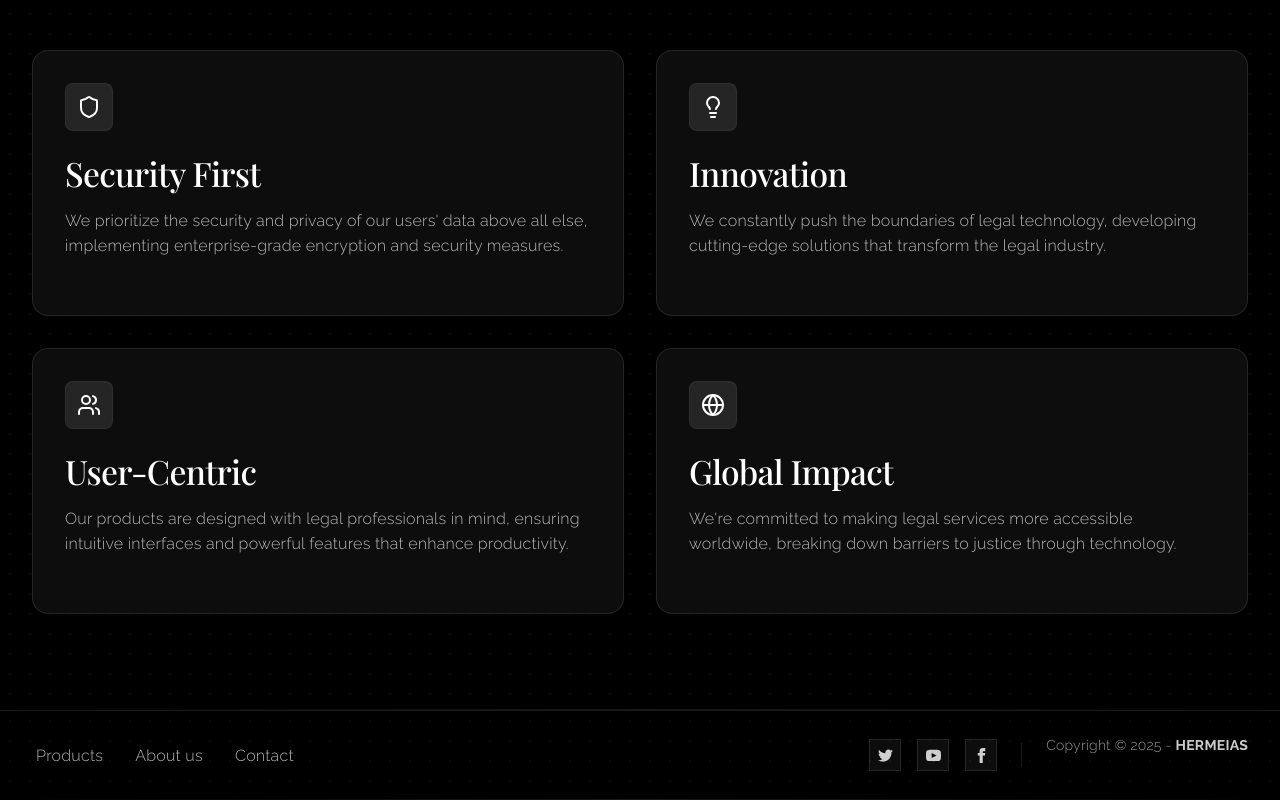
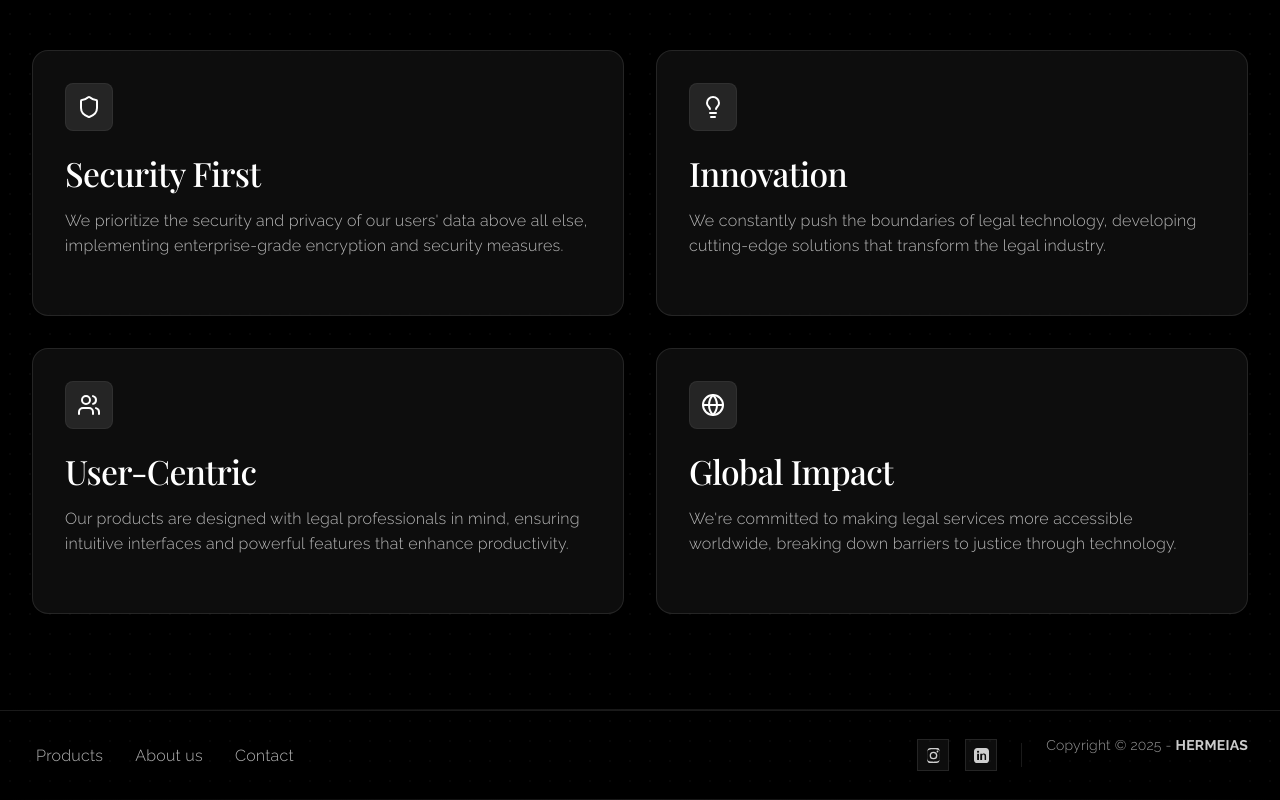
Before and after one commit to DevAdvancer/HERMEiASv2, a React (Vite) app: page / in a window 1280 px wide. Shown: the part 2511-3311 px from the top of the page. Built offline with nearby package versions, Linux system fonts and the light colour scheme; a web font is replaced by a local one; what tailwindcss-motion would draw is missing.

Commit message:
Updated the social media icons and links

```diff
--- a/src/components/Footer.jsx
+++ b/src/components/Footer.jsx
@@ -36,9 +36,10 @@ const Footer = () => {
                     <div className="flex items-center gap-x-6">
                         {/* Social Media Icons - Square boxes */}
                         <nav className="flex gap-x-4">
+                            {/* Instagram */}
                             <a
                                 className="glow-hover w-8 h-8 flex items-center justify-center rounded-none bg-white/5 border border-white/10 hover:bg-white/10 hover:border-white/20 transition-all duration-300"
-                                href="#"
+                                href="https://www.instagram.com/hermeias.company/" target="_blank" rel="noopener noreferrer"
                             >
                                 <svg
                                     xmlns="http://www.w3.org/2000/svg"
@@ -46,13 +47,13 @@ const Footer = () => {
                                     height="15"
                                     viewBox="0 0 24 24"
                                     className="fill-white/80 hover:fill-white transition-colors duration-300">
-                                    <path
-                                        d="M24 4.557c-.883.392-1.832.656-2.828.775 1.017-.609 1.798-1.574 2.165-2.724-.951.564-2.005.974-3.127 1.195-.897-.957-2.178-1.555-3.594-1.555-3.179 0-5.515 2.966-4.797 6.045-4.091-.205-7.719-2.165-10.148-5.144-1.29 2.213-.669 5.108 1.523 6.574-.806-.026-1.566-.247-2.229-.616-.054 2.281 1.581 4.415 3.949 4.89-.693.188-1.452.232-2.224.084.626 1.956 2.444 3.379 4.6 3.419-2.07 1.623-4.678 2.348-7.29 2.04 2.179 1.397 4.768 2.212 7.548 2.212 9.142 0 14.307-7.721 13.995-14.646.962-.695 1.797-1.562 2.457-2.549z"></path>
+                                    <path d="M12 2.163c3.204 0 3.584.012 4.85.07 1.366.062 2.633.334 3.608 1.308.974.974 1.246 2.241 1.308 3.608.058 1.266.07 1.646.07 4.85s-.012 3.584-.07 4.85c-.062 1.366-.334 2.633-1.308 3.608-.974.974-2.241 1.246-3.608 1.308-1.266.058-1.646.07-4.85.07s-3.584-.012-4.85-.07c-1.366-.062-2.633-.334-3.608-1.308-.974-.974-1.246-2.241-1.308-3.608C2.175 15.647 2.163 15.267 2.163 12s.012-3.584.07-4.85c.062-1.366.334-2.633 1.308-3.608C4.515 2.567 5.782 2.295 7.148 2.233 8.414 2.175 8.794 2.163 12 2.163zm0-2.163C8.741 0 8.332.013 7.052.072 5.771.131 4.659.363 3.678 1.344c-.98.98-1.213 2.092-1.272 3.373C2.013 5.668 2 6.077 2 12c0 5.923.013 6.332.072 7.613.059 1.281.292 2.393 1.272 3.373.98.98 2.092 1.213 3.373 1.272C8.332 23.987 8.741 24 12 24s3.668-.013 4.948-.072c1.281-.059 2.393-.292 3.373-1.272.98-.98 1.213-2.092 1.272-3.373.059-1.281.072-1.69.072-7.613 0-5.923-.013-6.332-.072-7.613-.059-1.281-.292-2.393-1.272-3.373-.98-.98-2.092-1.213-3.373-1.272C15.668.013 15.259 0 12 0zm0 5.838a6.162 6.162 0 1 0 0 12.324 6.162 6.162 0 0 0 0-12.324zm0 10.162a3.999 3.999 0 1 1 0-7.998 3.999 3.999 0 0 1 0 7.998zm6.406-11.845a1.44 1.44 0 1 0 0 2.88 1.44 1.44 0 0 0 0-2.88z"/>
                                 </svg>
                             </a>
+                            {/* LinkedIn */}
                             <a
                                 className="glow-hover w-8 h-8 flex items-center justify-center rounded-none bg-white/5 border border-white/10 hover:bg-white/10 hover:border-white/20 transition-all duration-300"
-                                href="#"
+                                href="https://www.linkedin.com/company/hermeias-p2p/" target="_blank" rel="noopener noreferrer"
                             >
                                 <svg
                                     xmlns="http://www.w3.org/2000/svg"
@@ -60,22 +61,7 @@ const Footer = () => {
                                     height="15"
                                     viewBox="0 0 24 24"
                                     className="fill-white/80 hover:fill-white transition-colors duration-300">
-                                    <path
-                                        d="M19.615 3.184c-3.604-.246-11.631-.245-15.23 0-3.897.266-4.356 2.62-4.385 8.816.029 6.185.484 8.549 4.385 8.816 3.6.245 11.626.246 15.23 0 3.897-.266 4.356-2.62 4.385-8.816-.029-6.185-.484-8.549-4.385-8.816zm-10.615 12.816v-8l8 3.993-8 4.007z"></path>
-                                </svg>
-                            </a>
-                            <a
-                                className="glow-hover w-8 h-8 flex items-center justify-center rounded-none bg-white/5 border border-white/10 hover:bg-white/10 hover:border-white/20 transition-all duration-300"
-                                href="#"
-                            >
-                                <svg
-                                    xmlns="http://www.w3.org/2000/svg"
-                                    width="15"
-                                    height="15"
-                                    viewBox="0 0 24 24"
-                                    className="fill-white/80 hover:fill-white transition-colors duration-300">
-                                    <path
-                                        d="M9 8h-3v4h3v12h5v-12h3.642l.358-4h-4v-1.667c0-.955.192-1.333 1.115-1.333h2.885v-5h-3.808c-3.596 0-5.192 1.583-5.192 4.615v3.385z"></path>
+                                    <path d="M19 0h-14c-2.761 0-5 2.239-5 5v14c0 2.761 2.239 5 5 5h14c2.761 0 5-2.239 5-5v-14c0-2.761-2.239-5-5-5zm-11 19h-3v-10h3v10zm-1.5-11.268c-.966 0-1.75-.784-1.75-1.75s.784-1.75 1.75-1.75 1.75.784 1.75 1.75-.784 1.75-1.75 1.75zm13.5 11.268h-3v-5.604c0-1.337-.025-3.063-1.868-3.063-1.868 0-2.154 1.459-2.154 2.968v5.699h-3v-10h2.881v1.367h.041c.401-.761 1.379-1.563 2.841-1.563 3.039 0 3.6 2.001 3.6 4.601v5.595z"/>
                                 </svg>
                             </a>
                         </nav>
```
